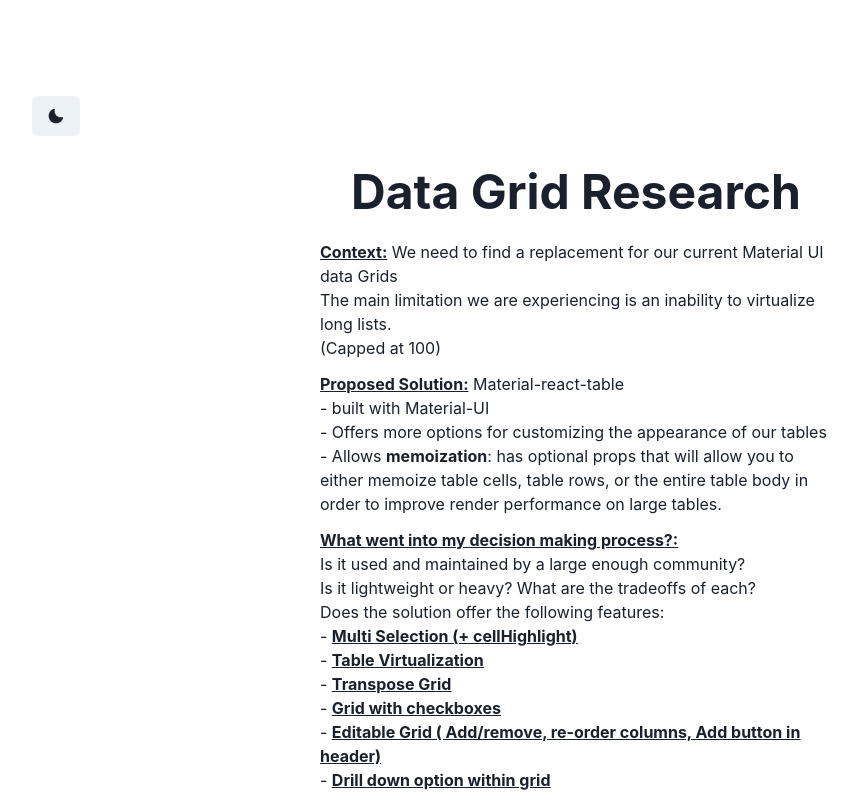
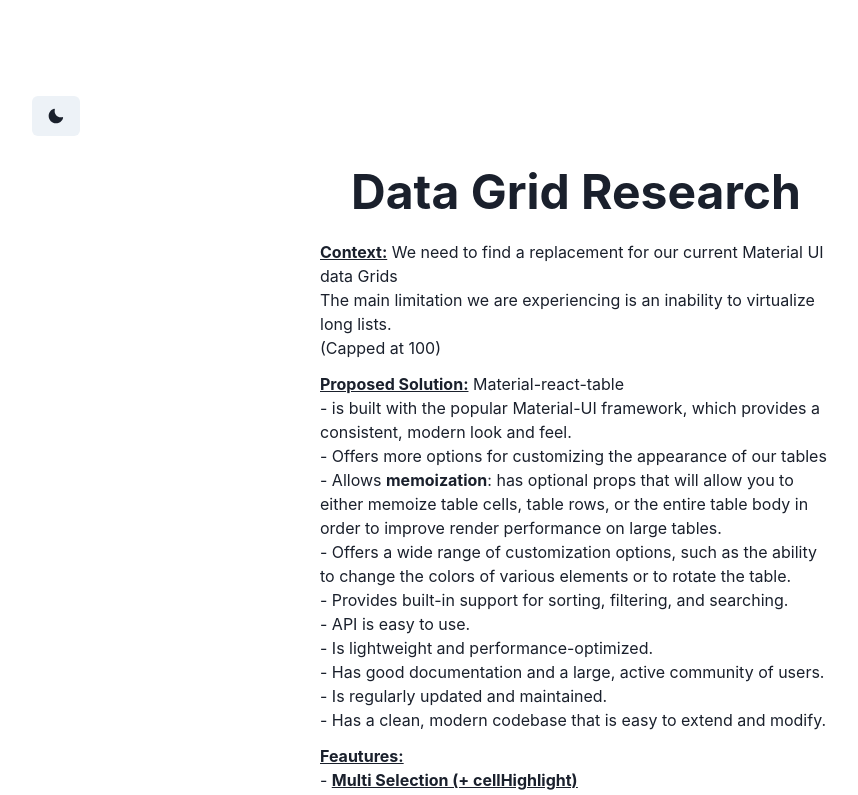
Before and after one commit to Iambizi/pf-datagrid, a Next.js app: page / in a window 1280 px wide. Shown: the top 795 px of the page, without its empty margins (64-922 px from the left). Built offline with nearby package versions, Linux system fonts and the light colour scheme.

Commit message:
Saves work

```diff
--- a/pages/index.tsx
+++ b/pages/index.tsx
@@ -14,7 +14,9 @@ export default function Home() {
         <link rel="icon" href="/favicon.ico" />
       </Head>
       <main className={styles.main}>
-        <div className={styles.description}><ColorModeButton /></div>
+        <div className={styles.description}>
+          <ColorModeButton />
+        </div>
         <Box
           display="flex"
           justifyContent="center"
@@ -30,34 +32,80 @@ export default function Home() {
           <Text size="lg" mb={3}>
             <span className={styles.lineHead}>Context:</span> We need to find a
             replacement for our current Material UI data Grids <br />
-            The main limitation we are experiencing is an inability to virtualize long lists.
+            The main limitation we are experiencing is an inability to
+            virtualize long lists.
             <br /> (Capped at 100)
           </Text>
           <Text mb="3">
-          <span className={`${styles.lineHead} ${styles.underline}`}>
+            <span className={`${styles.lineHead} ${styles.underline}`}>
               Proposed Solution:
             </span>
             <span>
-              <a href="https://www.material-react-table.com/" target="_blank" className={styles.underline}> Material-react-table</a>
-              </span>
-              <ul>
-            <li className={styles.list}>- built with Material-UI</li>
-            <li className={styles.list}>- Offers more options for customizing the appearance of our tables</li>
-            <li className={styles.list}>- Allows <b>memoization</b>: has optional props that will allow you to either memoize table cells, table rows, or the entire table body in order to improve render performance on large tables.</li>
-          </ul>
+              <a
+                href="https://www.material-react-table.com/"
+                target="_blank"
+                rel="noreferrer"
+                className={styles.underline}
+              >
+                {" "}
+                Material-react-table
+              </a>
+            </span>
+            <ul>
+            <li className={styles.list}>
+                - is built with the popular Material-UI
+                framework, which provides a consistent, modern look and feel.
+              </li>
+              <li className={styles.list}>
+                - Offers more options for customizing the appearance of our
+                tables
+              </li>
+              <li className={styles.list}>
+                - Allows <b>memoization</b>: has optional props that will allow
+                you to either memoize table cells, table rows, or the entire
+                table body in order to improve render performance on large
+                tables.
+              </li>
+              <li className={styles.list}>
+                - Offers a wide range of customization
+                options, such as the ability to change the colors of various
+                elements or to rotate the table.
+              </li>
+              <li className={styles.list}>
+                - Provides built-in support for sorting,
+                filtering, and searching.
+              </li>
+              <li className={styles.list}>
+                - API is
+                easy to use.
+              </li>
+              <li className={styles.list}>
+                - Is lightweight and
+                performance-optimized.
+              </li>
+              <li className={styles.list}>
+                - Has good documentation and a large,
+                active community of users.
+              </li>
+              <li className={styles.list}>
+                - Is regularly updated and maintained.
+              </li>
+              <li className={styles.list}>
+                - Has a clean, modern codebase that is
+                easy to extend and modify.
+              </li>
+            </ul>
           </Text>
-
           <span className={styles.lineHead}>
-            What went into my decision making process?: <br />
+            Feautures: <br />
           </span>
-          Is it used and maintained by a large enough community? <br />
-          Is it lightweight or heavy? What are the tradeoffs of each? <br />
-          Does the solution offer the following features: <br />
           <ul>
             <li className={styles.list}>
               -{" "}
               <span className={`${styles.lineHead} ${styles.underline}`}>
-                <Link href="/multiSelection">Multi Selection (+ cellHighlight)</Link>
+                <Link href="/multiSelection">
+                  Multi Selection (+ cellHighlight)
+                </Link>
               </span>
             </li>
             <li className={styles.list}>
@@ -72,18 +120,6 @@ export default function Home() {
                 <Link href="/rotateGrid">Transpose Grid</Link>
               </span>
             </li>
-            {/* <li className={styles.list}>
-              -{" "}
-              <span className={`${styles.lineHead} ${styles.underline}`}>
-                <Link href="/cellHighlight">Cell Highlight</Link>
-              </span>
-            </li> */}
-            {/* <li className={styles.list}>
-              -{" "}
-              <span className={`${styles.lineHead} ${styles.underline}`}>
-                <Link href="/addRemoveCR">Ability to Remove rows/columns</Link>
-              </span>
-            </li> */}
             <li className={styles.list}>
               -{" "}
               <span className={`${styles.lineHead} ${styles.underline}`}>
@@ -93,7 +129,10 @@ export default function Home() {
             <li className={styles.list}>
               -{" "}
               <span className={`${styles.lineHead} ${styles.underline}`}>
-                <Link href="/editGrid">Editable Grid ( Add/remove, re-order columns, Add button in header)</Link>
+                <Link href="/editGrid">
+                  Editable Grid ( Add/remove, re-order columns, Add button in
+                  header)
+                </Link>
               </span>
             </li>
             <li className={styles.list}>
@@ -102,13 +141,7 @@ export default function Home() {
                 <Link href="/drillDown">Drill down option within grid</Link>
               </span>
             </li>
-            {/* <li className={styles.list}>
-              -{" "}
-              <span className={`${styles.lineHead} ${styles.underline}`}>
-                <Link href="/buttonsHeader">Buttons Header</Link>
-              </span>
-            </li> */}
-          </ul>{" "}
+          </ul>
           <br />
         </Box>
       </main>
```
